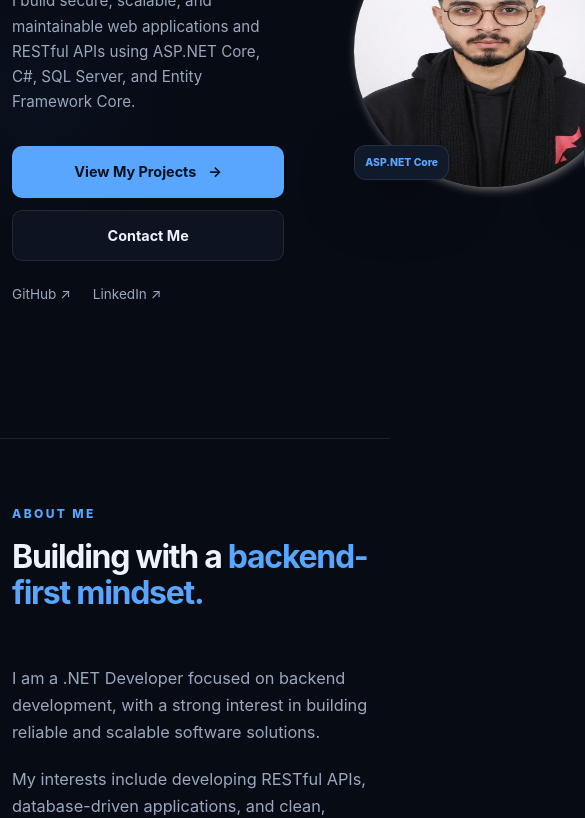
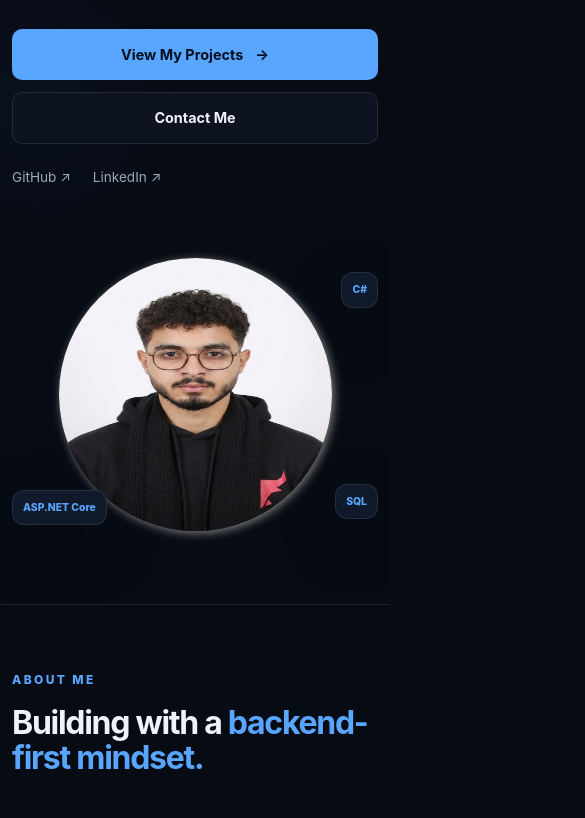
Before and after one commit to Momen054/Protfolio, a plain HTML site: page index.html in a window 390 px wide. Shown: the part 407-1225 px from the top of the page, 585 px wide, since content can reach past the window. Drawn offline with Linux system fonts and the light colour scheme.

Commit message:
Update responsive design

````diff
--- a/css/style.css
+++ b/css/style.css
@@ -51,12 +51,7 @@ body:before{
 .footer{border-top:1px solid var(--border);padding:26px 0;color:var(--muted);font-size:.78rem}.footer-inner{display:flex;justify-content:space-between}.footer-inner div{display:flex;gap:20px}.footer a:hover{color:var(--accent)}
 .modal{display:none;position:fixed;inset:0;z-index:200;padding:30px;overflow:auto}.modal.open{display:grid;place-items:center}.modal-backdrop{position:fixed;inset:0;background:rgba(2,5,10,.82);backdrop-filter:blur(7px)}.modal-content{position:relative;width:min(850px,100%);max-height:90vh;overflow:auto;background:#0b1220;border:1px solid var(--border);border-radius:20px;padding:38px;box-shadow:var(--shadow);z-index:1}.modal-close{position:absolute;right:18px;top:13px;background:none;border:0;color:var(--muted);font-size:2rem;cursor:pointer}.modal-content>p:not(.eyebrow){color:var(--muted);margin:12px 0 25px}.modal-grid{display:grid;grid-template-columns:1fr 1fr;gap:28px}.modal-grid h3{font-size:.85rem;margin-bottom:12px;color:var(--accent)}.modal-grid p,.modal-grid li{color:var(--muted);font-size:.85rem}.modal-grid ul{list-style:none;display:grid;gap:7px}.modal-grid li:before{content:"•";color:var(--accent);margin-right:8px}.modal-actions{margin-top:30px}
 .reveal{opacity:0;transform:translateY(20px);transition:opacity .7s ease,transform .7s ease}.reveal.visible{opacity:1;transform:none}
-```css
-/* =========================
-   RESPONSIVE ONLY
-========================= */
 
-/* Tablet */
 @media (max-width: 950px) {
 
   .nav-menu {
@@ -346,4 +341,3 @@ body:before{
     transition: none;
   }
 }
-```
````
